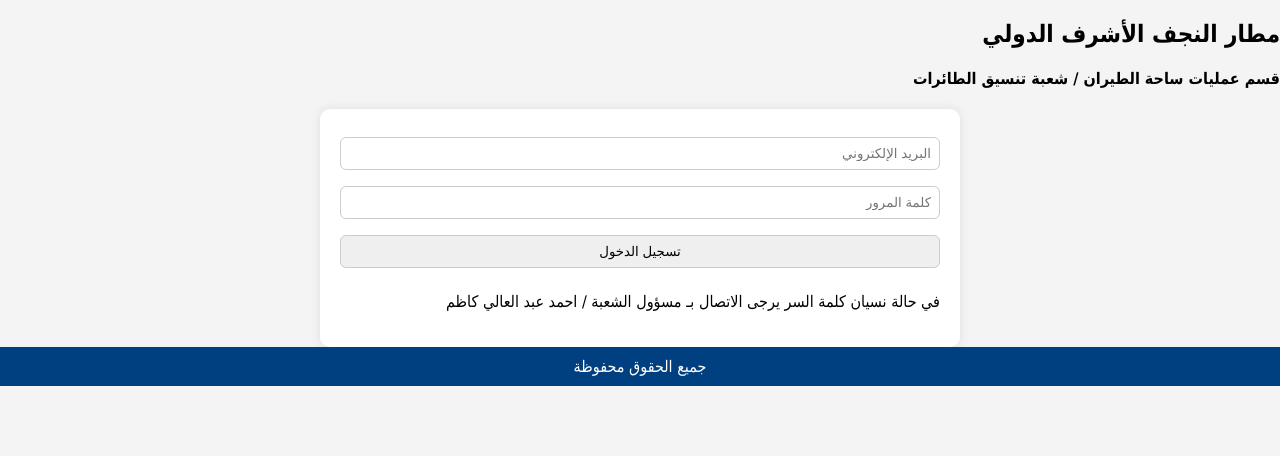
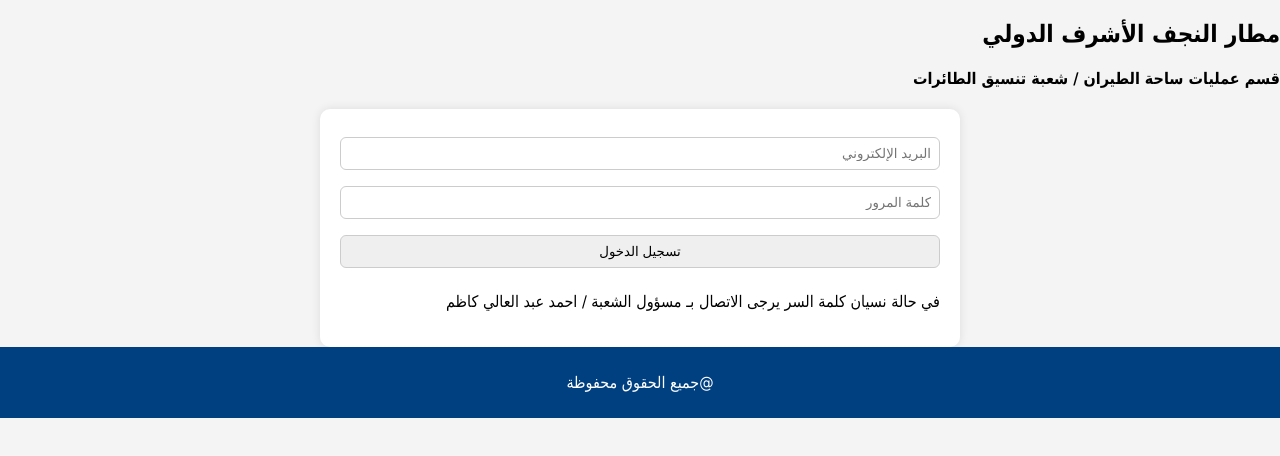
Before and after one commit to mustfaf1234/Aircraft-coordination2025-06-12, a plain HTML site: page index.html in a window 1280 px wide. Drawn offline with Linux system fonts and the light colour scheme; no server answers.

Commit message:
Update index.html

```diff
--- a/index.html
+++ b/index.html
@@ -1,4 +1,3 @@
-<!-- index.html (واجهة تسجيل الدخول) -->
 <!DOCTYPE html>
 <html lang="ar" dir="rtl">
 <head>
@@ -17,7 +16,7 @@
     <p>في حالة نسيان كلمة السر يرجى الاتصال بـ مسؤول الشعبة / احمد عبد العالي كاظم</p>
   </div>
   <footer>
-    جميع الحقوق محفوظة
+    <p>@جميع الحقوق محفوظة</p>
   </footer>
   <script type="module" src="js/app.js"></script>
 </body>
```
